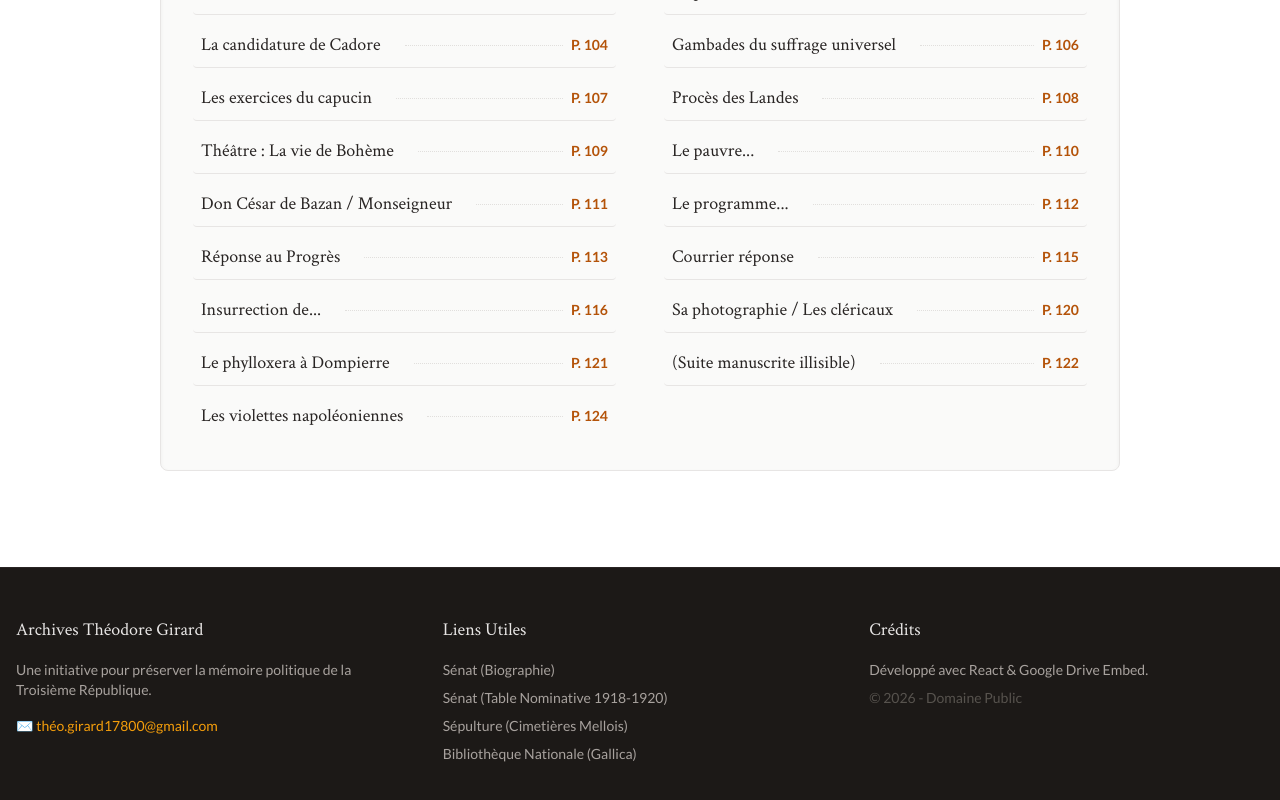
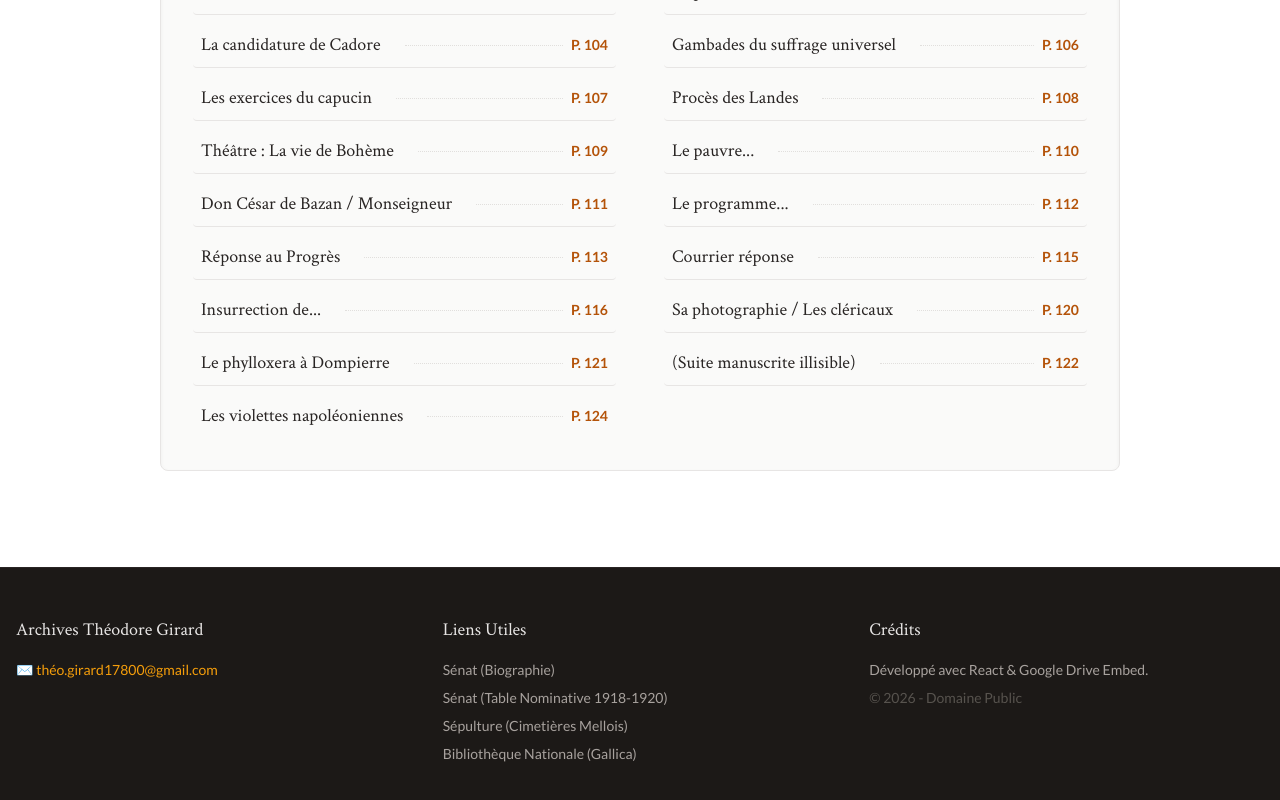
Before and after one commit to JulienGenoud/theodoregirard, a React (Vite) app: page / in a window 1280 px wide. Shown: the part 9212-10012 px from the top of the page. Built offline with nearby package versions, Linux system fonts and the light colour scheme.

Commit message:
content: remove footer initiative description

```diff
--- a/App.tsx
+++ b/App.tsx
@@ -651,7 +651,6 @@ const Footer: React.FC = () => {
       <div className="max-w-7xl mx-auto px-4 grid grid-cols-1 md:grid-cols-3 gap-8 text-sm">
         <div>
           <h4 className="text-stone-200 font-serif text-lg mb-4">Archives Théodore Girard</h4>
-          <p>Une initiative pour préserver la mémoire politique de la Troisième République.</p>
           <div className="mt-4">
             <a
               href="mailto:théo.girard17800@gmail.com"
```
